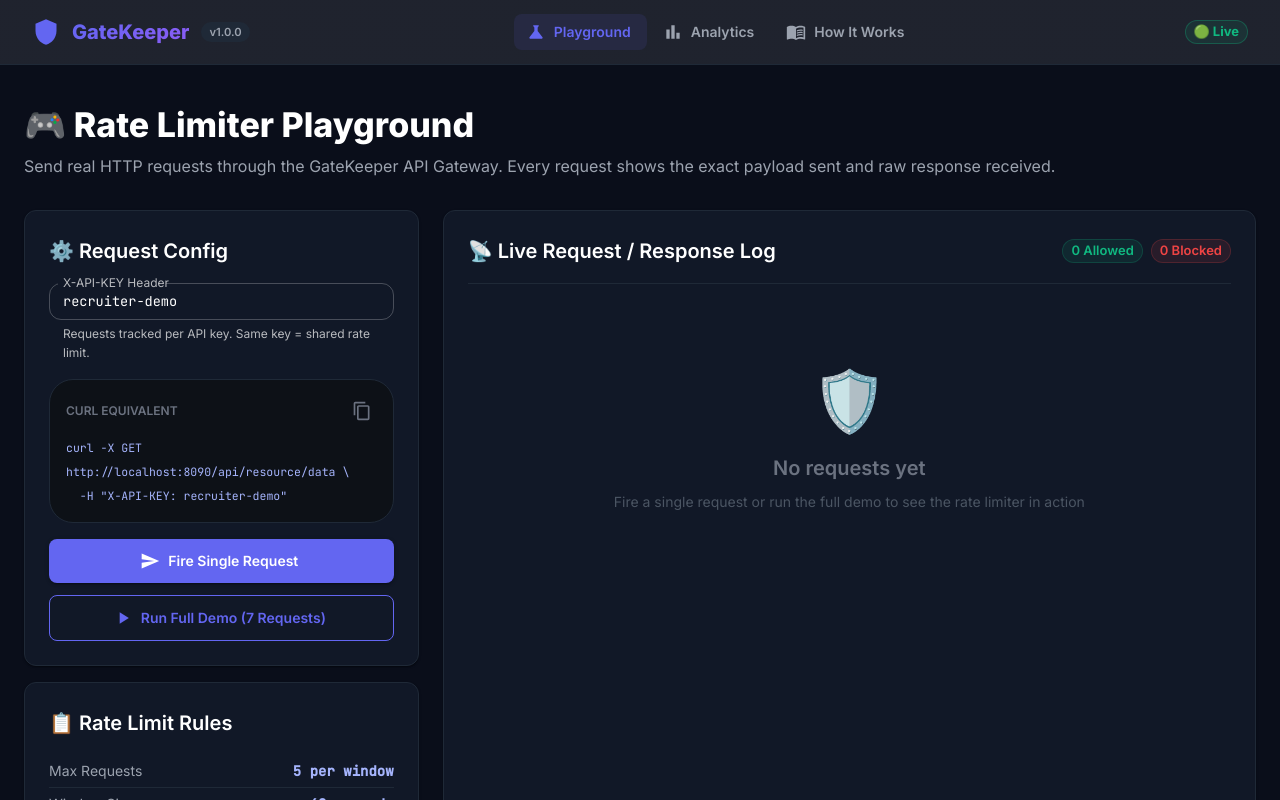
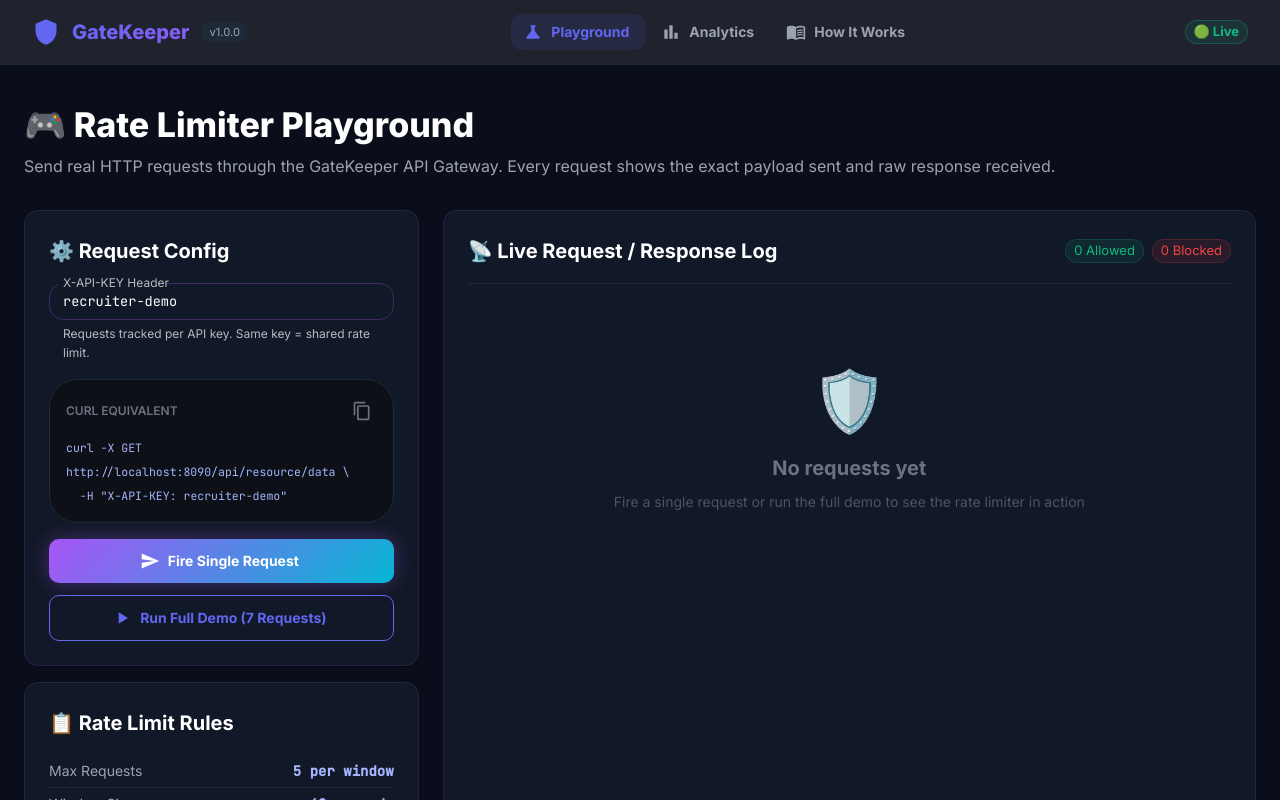
Before and after one commit to Yuvraj404s/GateKeeper, a React (Vite) app in the folder frontend/: page / in a window 1280 px wide. Shown: the top 800 px of the page. Built offline with nearby package versions, Linux system fonts and the light colour scheme.

Commit message:
refactor: visual overhaul

```diff
--- a/frontend/src/main.jsx
+++ b/frontend/src/main.jsx
@@ -6,42 +6,62 @@ import CssBaseline from '@mui/material/CssBaseline'
 import App from './App'
 import './index.css'
 
-const darkTheme = createTheme({
+const theme = createTheme({
   palette: {
     mode: 'dark',
-    primary: { main: '#6366f1' },
-    success: { main: '#10b981' },
-    error: { main: '#ef4444' },
-    warning: { main: '#f59e0b' },
-    background: { default: '#0a0e1a', paper: '#111827' },
+    primary: { main: '#a855f7' },
+    success: { main: '#00f5ff' },
+    error: { main: '#ff4d6d' },
+    warning: { main: '#ffd60a' },
+    background: { default: '#0d1b2a', paper: '#0f2236' },
   },
   typography: {
     fontFamily: 'Inter, sans-serif',
-    h4: { fontWeight: 700 },
-    h5: { fontWeight: 600 },
-    h6: { fontWeight: 600 },
+    h4: { fontWeight: 800 },
+    h5: { fontWeight: 700 },
+    h6: { fontWeight: 700 },
   },
-  shape: { borderRadius: 12 },
+  shape: { borderRadius: 14 },
   components: {
     MuiCard: {
       styleOverrides: {
-        root: { backgroundImage: 'none', border: '1px solid #1f2937' }
+        root: {
+          backgroundImage: 'none',
+          border: '1px solid rgba(168,85,247,0.15)',
+          backdropFilter: 'blur(12px)',
+        }
       }
     },
     MuiButton: {
       styleOverrides: {
-        root: { textTransform: 'none', fontWeight: 600, borderRadius: 8 }
+        root: { textTransform: 'none', fontWeight: 700, borderRadius: 10 },
+        containedPrimary: {
+          background: 'linear-gradient(135deg, #a855f7, #06b6d4)',
+          boxShadow: '0 0 20px rgba(168,85,247,0.35)',
+          '&:hover': {
+            background: 'linear-gradient(135deg, #9333ea, #0891b2)',
+            boxShadow: '0 0 30px rgba(168,85,247,0.55)',
+          }
+        }
       }
     },
-    MuiChip: {
-      styleOverrides: { root: { fontWeight: 600 } }
+    MuiTextField: {
+      styleOverrides: {
+        root: {
+          '& .MuiOutlinedInput-root': {
+            '& fieldset': { borderColor: 'rgba(168,85,247,0.3)' },
+            '&:hover fieldset': { borderColor: 'rgba(168,85,247,0.6)' },
+            '&.Mui-focused fieldset': { borderColor: '#a855f7', boxShadow: '0 0 10px rgba(168,85,247,0.2)' },
+          }
+        }
+      }
     }
   }
 })
 
 ReactDOM.createRoot(document.getElementById('root')).render(
   <BrowserRouter>
-    <ThemeProvider theme={darkTheme}>
+    <ThemeProvider theme={theme}>
       <CssBaseline />
       <App />
     </ThemeProvider>
```
